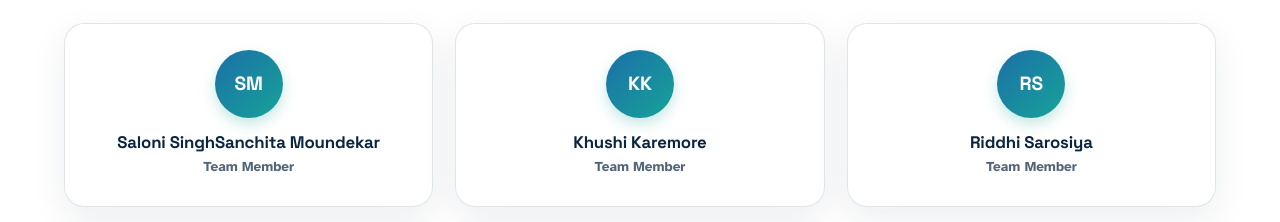
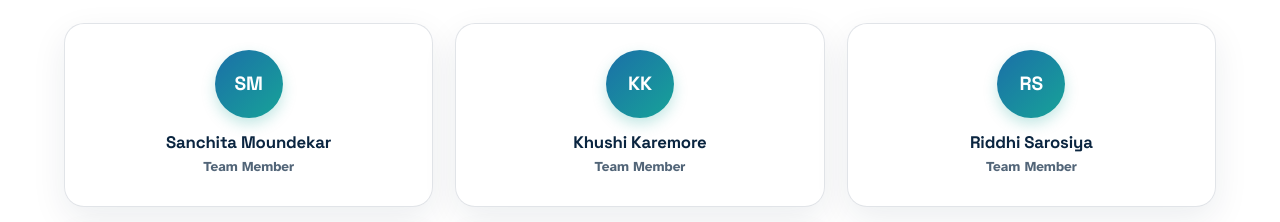
Before and after one commit to bhavingarg121-glitch/idk, a plain HTML site: page index.html in a window 1280 px wide. Shown: the part 7240-7462 px from the top of the page. Drawn offline with Linux system fonts and the light colour scheme.

Commit message:
Update index.html

```diff
--- a/index.html
+++ b/index.html
@@ -822,7 +822,7 @@
         <p>Priyadarshini College of Engineering, Nagpur</p>
       </div>
       <div class="team-grid">
-        <div class="glass team-card reveal"><div class="avatar">SM</div><h4>Saloni SinghSanchita Moundekar</h4><span>Team Member</span></div>
+        <div class="glass team-card reveal"><div class="avatar">SM</div><h4>Sanchita Moundekar</h4><span>Team Member</span></div>
         <div class="glass team-card reveal"><div class="avatar">KK</div><h4>Khushi Karemore</h4><span>Team Member</span></div>
         <div class="glass team-card reveal"><div class="avatar">RS</div><h4>Riddhi Sarosiya</h4><span>Team Member</span></div>
         <div class="glass team-card reveal"><div class="avatar">AA</div><h4>Adhitya Anil</h4><span>Team Member</span></div>
```
